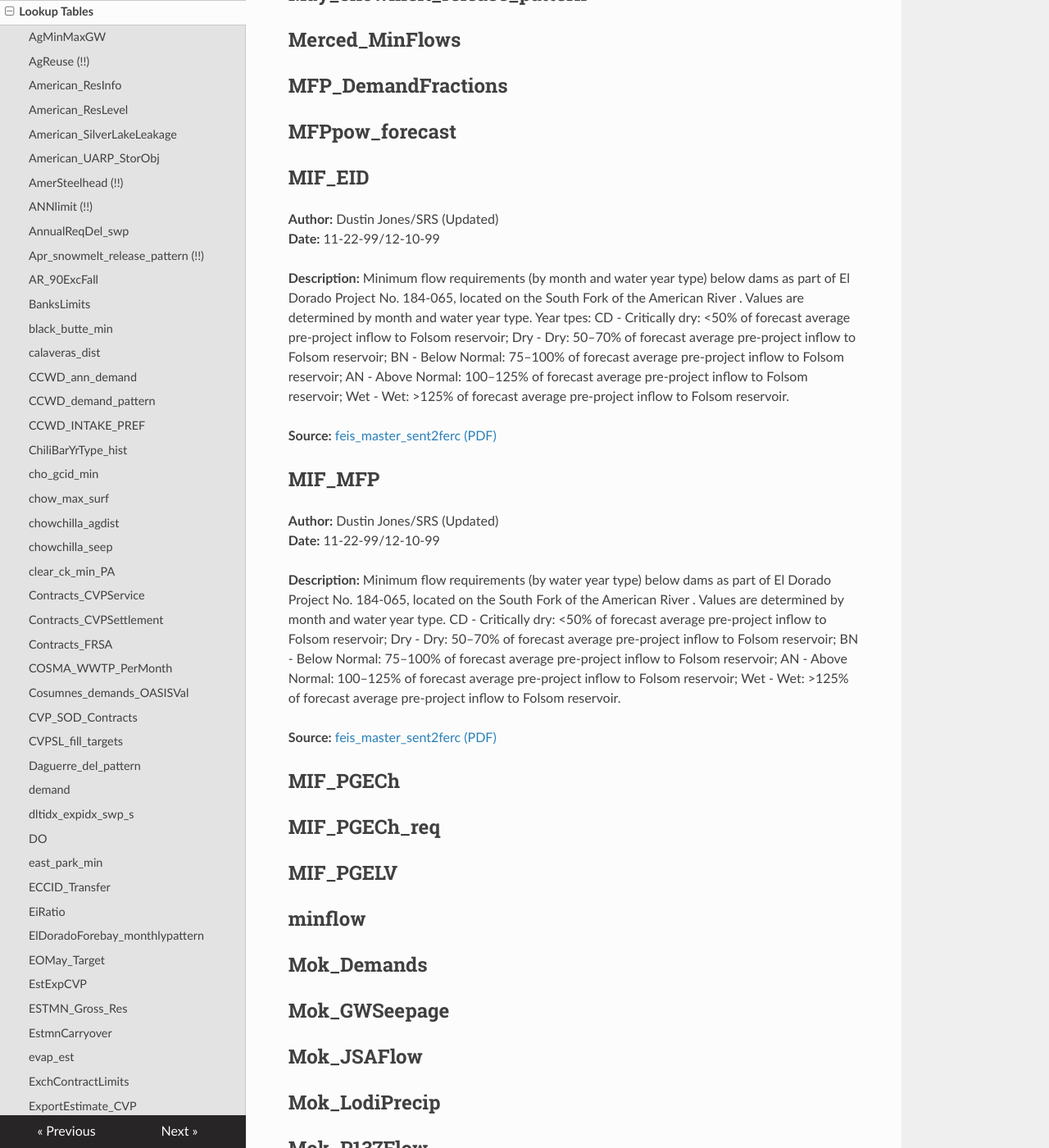
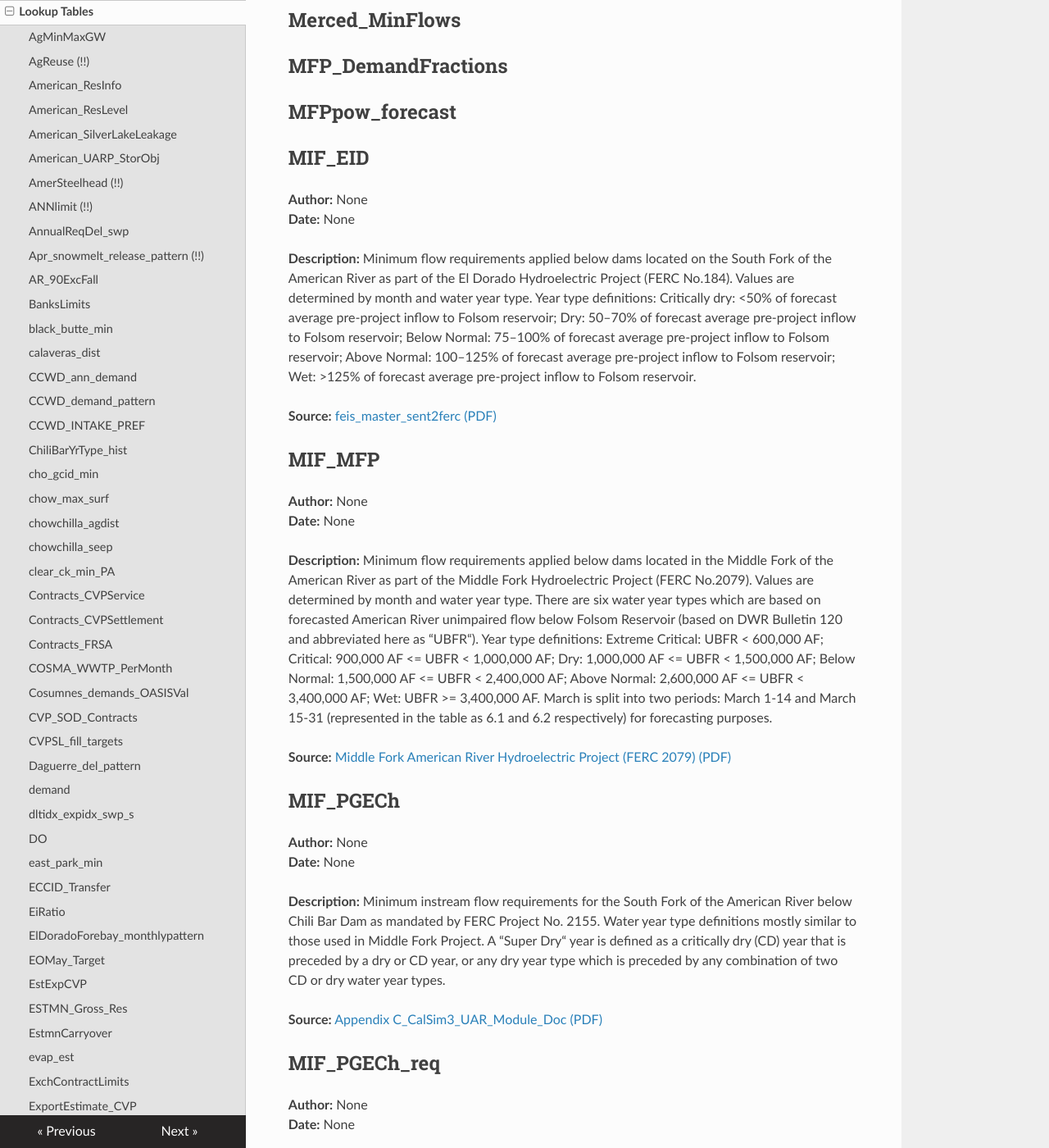
Before and after one commit to CentralValleyModeling/centralvalleymodeling.github.io, an MkDocs documentation site: the page built from docs/lookuptables.md, in a window 1280 px wide and 1400 px high, scrolled down 9109 px. Shown: the whole window at 82% size. Built offline with MkDocs 1.6.1, drawn with Linux system fonts in a browser that asks for light colours; nearby versions of some CDN libraries; some of the changed text lies outside the part shown.

Commit message:
Update lookuptables.md

```diff
--- a/docs/lookuptables.md
+++ b/docs/lookuptables.md
@@ -120,7 +120,7 @@
 **Date:**  None
 
 **Description:**
-This table presents CVP water service contracts for servce areas South of Delta (located in San Joaquin River and Tulare Lake hydrologic regions)..
+This table presents CVP water service contracts for servce areas South of Delta (located in San Joaquin River and Tulare Lake hydrologic regions).
 
 
 **Source:** [CS3_VolI_14_ContractsAndWaterRights_clean_updated  (DOC)](https://cadwr.box.com/s/huos58q5afsr4gb6qucucxia9fsjr2u2)
@@ -212,8 +212,8 @@
 ## HNSLY_Gross_Res
 ## HnslyCarryover
 ## HSt_base
-**Author:** Dustin Jones/SRS (Updated)
-**Date:**  11-22-99/12-10-99
+**Author:** None
+**Date:**  None
 
 **Description:**
 Based on State Water Resources Control Board Decision 893 (D-893) which was enacted in 1958 as a pre-CVPIA measure to provide fish protection by applying minimum flow requirements along the Lower American River.  D-893 requires a minimum of 500 cfs between September 15 and December 31 and 250 cfs from January through mid-September. During critically dry periods (when unimpaired inflows to Folsom Reservoir from April and September fall below 600 TAF) minimum flows can decrease by as much as 50%.  In the table, for each month, the D-893 year type can be either Not Critically Dry ("1") or Critically Dry ("2").
@@ -245,32 +245,74 @@
 ## MFP_DemandFractions
 ## MFPpow_forecast
 ## MIF_EID
-**Author:** Dustin Jones/SRS (Updated)
-**Date:**  11-22-99/12-10-99
+**Author:** None
+**Date:**  None
 
 **Description:**
-Minimum flow requirements (by month and water year type) below dams as part of El Dorado Project No. 184-065, located on the South Fork of the American River .  Values are determined by month and water year type.  Year tpes: CD - Critically dry: <50% of forecast average pre-project inflow to Folsom reservoir; Dry - Dry: 50–70% of forecast average pre-project inflow to Folsom reservoir; BN - Below Normal: 75–100% of forecast average pre-project inflow to Folsom reservoir; AN - Above Normal: 100–125% of forecast average pre-project inflow to Folsom reservoir; Wet - Wet: >125% of forecast average pre-project inflow to Folsom reservoir.
+Minimum flow requirements applied below dams located on the South Fork of the American River as part of the El Dorado Hydroelectric Project (FERC No.184).  Values are determined by month and water year type.  Year type definitions: Critically dry: <50% of forecast average pre-project inflow to Folsom reservoir; Dry: 50–70% of forecast average pre-project inflow to Folsom reservoir; Below Normal: 75–100% of forecast average pre-project inflow to Folsom reservoir; Above Normal: 100–125% of forecast average pre-project inflow to Folsom reservoir; Wet: >125% of forecast average pre-project inflow to Folsom reservoir.
 
 
 **Source:** [feis_master_sent2ferc (PDF)](https://cadwr.box.com/s/o1bz87rwmi8ejwovse2hta36zhlkg4z2)
 
 ## MIF_MFP
-**Author:** Dustin Jones/SRS (Updated)
-**Date:**  11-22-99/12-10-99
+**Author:** None
+**Date:**  None
 
 **Description:**
-Minimum flow requirements (by water year type) below dams as part of El Dorado Project No. 184-065, located on the South Fork of the American River .  Values are determined by month and water year type.  CD - Critically dry: <50% of forecast average pre-project inflow to Folsom reservoir; Dry - Dry: 50–70% of forecast average pre-project inflow to Folsom reservoir; BN - Below Normal: 75–100% of forecast average pre-project inflow to Folsom reservoir; AN - Above Normal: 100–125% of forecast average pre-project inflow to Folsom reservoir; Wet - Wet: >125% of forecast average pre-project inflow to Folsom reservoir.
+Minimum flow requirements applied below dams located in the Middle Fork of the American River as part of the Middle Fork Hydroelectric Project (FERC No.2079).  Values are determined by month and water year type.  There are six water year types which are based on forecasted American River unimpaired flow below Folsom Reservoir (based on DWR Bulletin 120 and abbreviated here as “UBFR“).  Year type definitions: Extreme Critical: UBFR < 600,000 AF; Critical:  900,000 AF <= UBFR < 1,000,000 AF; Dry: 1,000,000 AF <= UBFR < 1,500,000 AF; Below Normal: 1,500,000 AF <= UBFR < 2,400,000 AF;  Above Normal: 2,600,000 AF <= UBFR < 3,400,000 AF; Wet: UBFR >= 3,400,000 AF.  March is split into two periods: March 1-14 and March 15-31 (represented in the table as 6.1 and 6.2 respectively) for forecasting purposes.
 
 
-**Source:** [feis_master_sent2ferc (PDF)](https://cadwr.box.com/s/o1bz87rwmi8ejwovse2hta36zhlkg4z2)
+**Source:** [Middle Fork American River Hydroelectric Project (FERC 2079) (PDF)](https://cadwr.box.com/s/i32seu3ji0jbhurr65q1e90d1uz7oir7)
 
 ## MIF_PGECh
+**Author:** None
+**Date:**  None
+
+**Description:**
+Minimum instream flow requirements for the South Fork of the American River below Chili Bar Dam as mandated by FERC Project No. 2155.  Water year type definitions mostly similar to those used in Middle Fork Project.  A “Super Dry“ year is defined as a critically dry (CD) year that is preceded by a dry or CD year, or any dry year type which is preceded by any combination of two CD or dry water year types.
+
+**Source:** [Appendix C_CalSim3_UAR_Module_Doc  (PDF)](https://cadwr.box.com/s/rstoxh0y8zcga7wpptyx793vfe1blkal)
+
 ## MIF_PGECh_req
+**Author:** None
+**Date:**  None
+
+**Description:**
+These values represent total flow requirements for South Fork American River below Chili Bar Dam.  These are monthly averages over calculated over 94 years (from 1922 to 2015) for each month.  Year type definitions are from FERC Project No. 2155. A “Super Dry“ year is defined as a critically dry (CD) year that is preceded by a dry or CD year, or any dry year type which is preceded by any combination of two CD or dry water year types.
+
+**Source:** [Appendix C_CalSim3_UAR_Module_Doc  (PDF)](https://cadwr.box.com/s/rstoxh0y8zcga7wpptyx793vfe1blkal)
+
 ## MIF_PGELV
+**Author:** None
+**Date:**  None
+
+**Description:**
+These are minimum streamflow requirements (in cfs) proposed by Pg&E for the Upper Drum-Spaulding Project at North Fork American River, below Lake Valley Reservoir (FERC Project No. 2310).   total flow requirements for South Fork American River below Chili Bar Dam.  These are monthly averages over calculated over 94 years (from 1922 to 2015) for each month.  Year type definitions are from FERC Project No. 2155. A “Super Dry“ year is defined as a critically dry (CD) year that is preceded by a dry or CD year, or any dry year type which is preceded by any combination of two CD or dry water year types.
+
+**Source:** [20141219-4003(30000282) (PDF)](https://cadwr.box.com/s/nzhv3n9lyl4bavnksw6vlq6tgrzfg0ej)
+
 ## minflow
+**Author:** None
+**Date:**  None
+
+**Description:**
+Monthly minimum instream requirements for various flow arcs (CalSim 3 only uses C_arc = 200 values, tied to the Feather Low Flow Channel).  The minimum flow requirement is 800 cfs from September 9 to March 31 (Chinook salmon spawing season), and 700 cfs for the rest of the year.
+
+Example:  The September minimum flow is 773.333 cfs in the table.  This is a monthly average of 700 cfs minimum from Sep 1 to Sep 8 (8 days) and 800 cfs from Sep 9 to 30 (22 days) or 700*(8d/30d)+800*(22d/30d) = 773.333 cfs.
+
+**Source:** [FERC 2100-121410_15 (PDF)](https://cadwr.box.com/s/xnptd6i1qkeo89glphjtbbbmejmi4t2u)
+
 ## Mok_Demands
 ## Mok_GWSeepage
 ## Mok_JSAFlow
+**Author:** None
+**Date:**  None
+
+**Description:**
+Minimum requirements (applied by EBMUD) as stated in the Mokelumne Joint Seetlement Agreement for flows below Camanche and Woodbridge Dams. "WBAAprSepTAF" is the sum of April to September requirements for Woodbridge (in TAF).
+
+**Source:** [LOWER MOKELUMNE RIVER PROJECT - FERC Project No. 2916-004 JOINT SETTLEMENT AGREEMENT 1996 (PDF)](https://cadwr.box.com/s/v2538agwjp98a7rpmxl5xv6w89df5ycv)
+
 ## Mok_LodiPrecip
 ## Mok_P137Flow
 ## Mok_PardeeTargets
```
Also changed, not shown: other parts of docs/lookuptables.md (+1 -1 lines).
